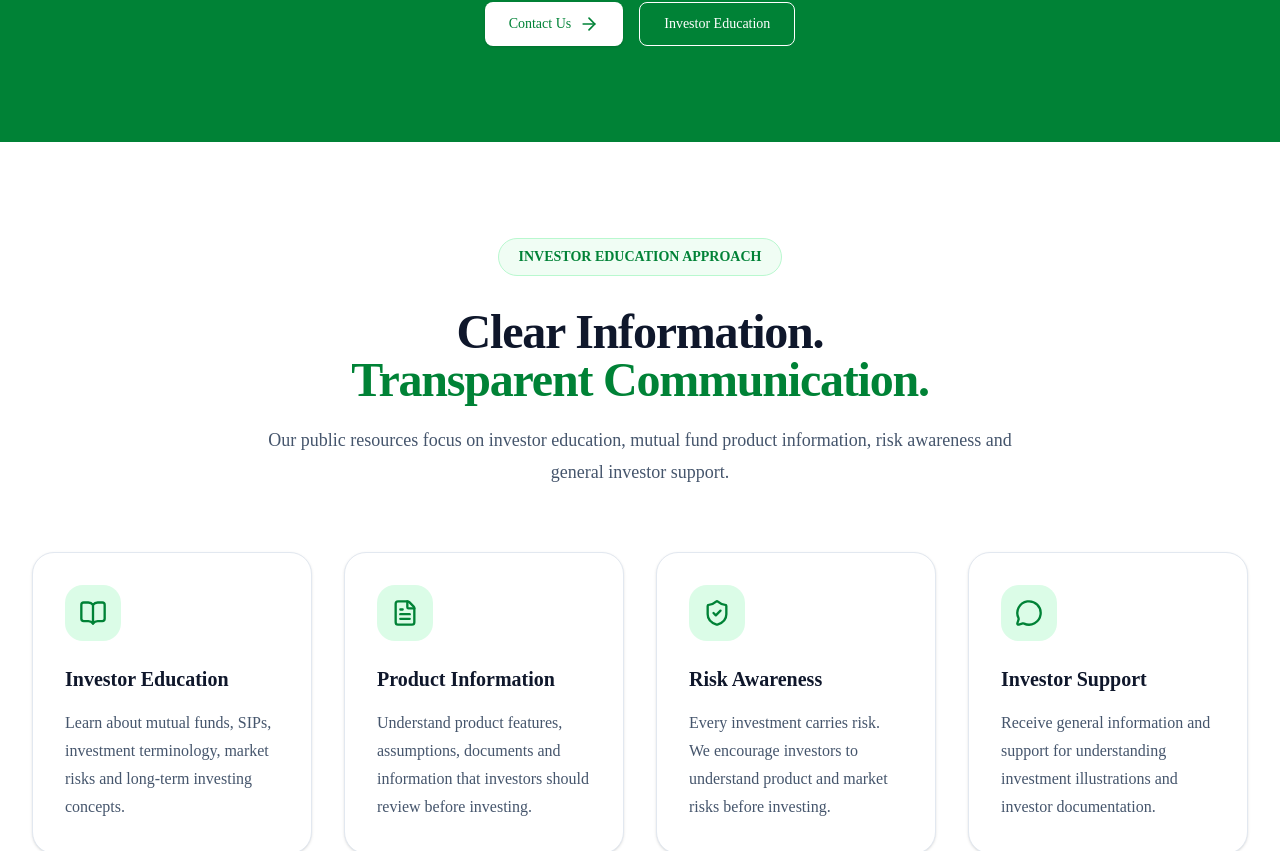
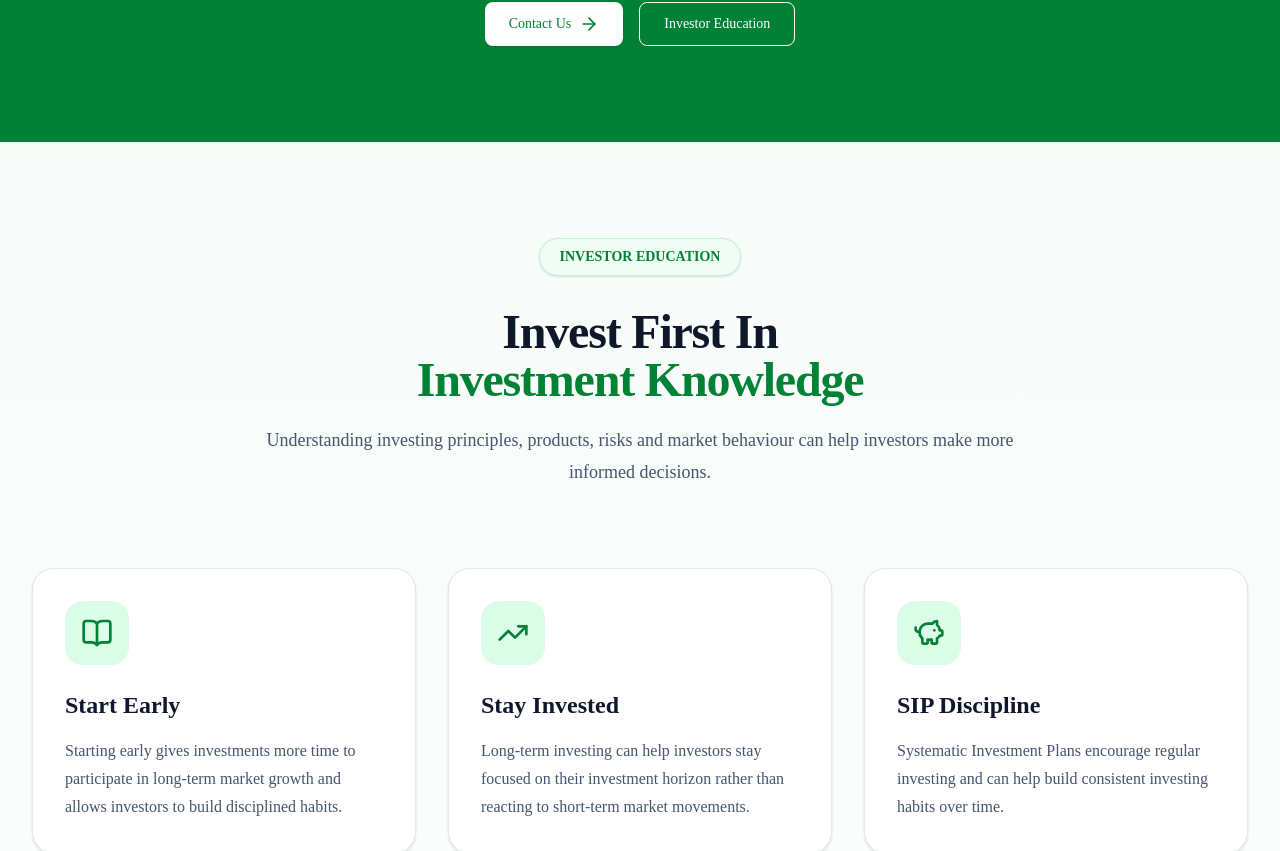
Before and after one commit to shivpawan007/LuxmiInvestCare, a Next.js app: page / in a window 1280 px wide. Shown: the part 7923-8774 px from the top of the page. Built offline with nearby package versions, Linux system fonts and the light colour scheme.

Commit message:
Harden remaining compliance wording across public calculators

```diff
--- a/app/page.tsx
+++ b/app/page.tsx
@@ -1,4 +1,3 @@
-import Testimonials from "@/components/home/Testimonials";
 import Hero from "@/components/home/Hero";
 import About from "@/components/home/About";
 import WhyChoose from "@/components/home/WhyChoose";
@@ -22,7 +21,7 @@ export default function Home() {
         <InvestorEducation />
         <Services />
         <CTA />
-        <Testimonials />
+        <InvestorEducation />
         <FAQ />
         <Contact />
       </main>
```
